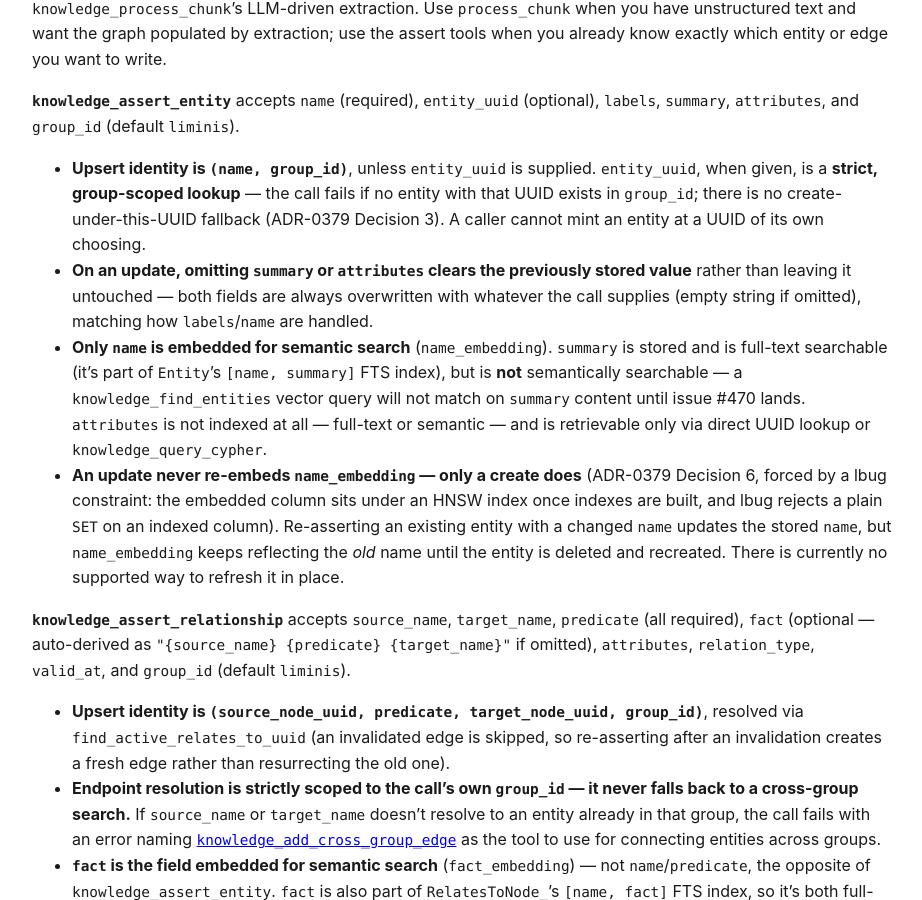
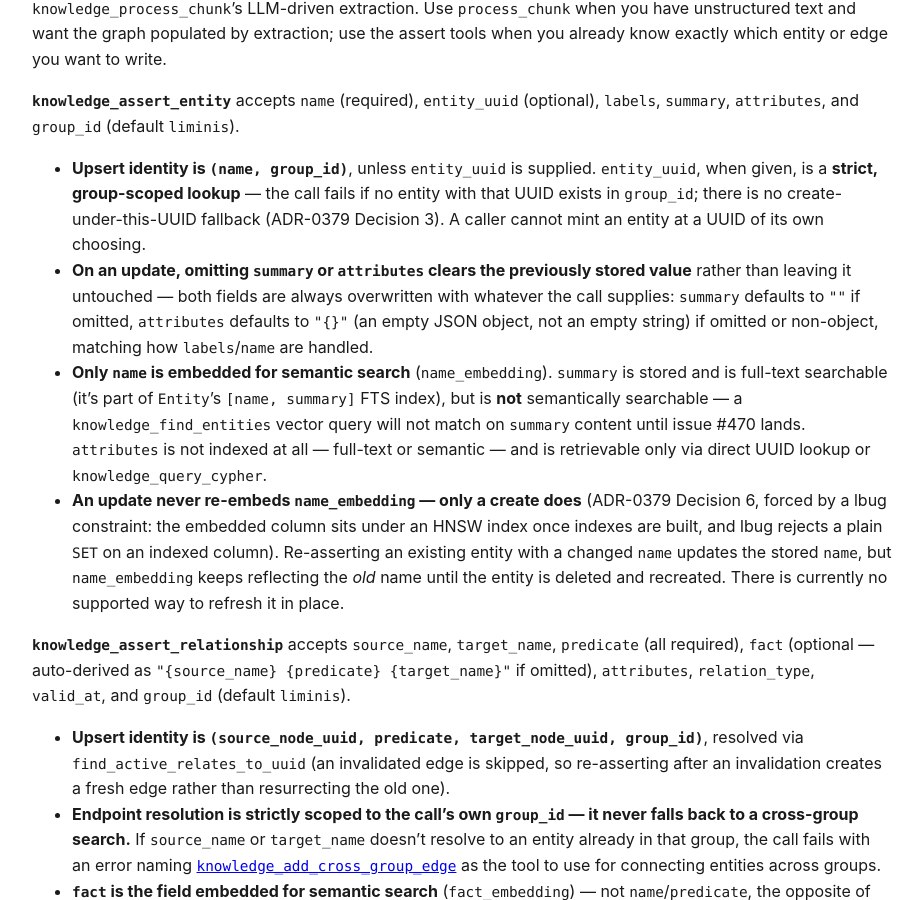
Before and after one commit to verveguy/liminis-context-graph, a Jekyll site: the page built from docs/ipc-mcp-reference.md, in a window 1280 px wide and 900 px high, scrolled down 6328 px. Shown: the whole window, without its empty margins (178-1100 px from the left). Built offline with Jekyll 4.4.1, drawn with Linux system fonts in a browser that asks for light colours.

Commit message:
Fix review finding: attributes defaults to {} not empty string on assert_entity update
Copilot review: the omit-clears-value bullet for knowledge_assert_entity implied both
summary and attributes overwrite to an empty string when omitted. attributes_param_to_string
defaults to "{}" (an empty JSON object) for a missing/non-object attributes param, not "".
Regenerated docs/llms-full.txt to match.

```diff
--- a/docs/ipc-mcp-reference.md
+++ b/docs/ipc-mcp-reference.md
@@ -256,8 +256,9 @@ you already know exactly which entity or edge you want to write.
   in `group_id`; there is no create-under-this-UUID fallback (ADR-0379 Decision 3). A caller
   cannot mint an entity at a UUID of its own choosing.
 - **On an update, omitting `summary` or `attributes` clears the previously stored value** rather
-  than leaving it untouched — both fields are always overwritten with whatever the call supplies
-  (empty string if omitted), matching how `labels`/`name` are handled.
+  than leaving it untouched — both fields are always overwritten with whatever the call supplies:
+  `summary` defaults to `""` if omitted, `attributes` defaults to `"{}"` (an empty JSON object,
+  not an empty string) if omitted or non-object, matching how `labels`/`name` are handled.
 - **Only `name` is embedded for semantic search** (`name_embedding`). `summary` is stored and is
   full-text searchable (it's part of `Entity`'s `[name, summary]` FTS index), but is **not**
   semantically searchable — a `knowledge_find_entities` vector query will not match on `summary`
--- a/docs/llms-full.txt
+++ b/docs/llms-full.txt
@@ -616,8 +616,9 @@ you already know exactly which entity or edge you want to write.
   in `group_id`; there is no create-under-this-UUID fallback (ADR-0379 Decision 3). A caller
   cannot mint an entity at a UUID of its own choosing.
 - **On an update, omitting `summary` or `attributes` clears the previously stored value** rather
-  than leaving it untouched — both fields are always overwritten with whatever the call supplies
-  (empty string if omitted), matching how `labels`/`name` are handled.
+  than leaving it untouched — both fields are always overwritten with whatever the call supplies:
+  `summary` defaults to `""` if omitted, `attributes` defaults to `"{}"` (an empty JSON object,
+  not an empty string) if omitted or non-object, matching how `labels`/`name` are handled.
 - **Only `name` is embedded for semantic search** (`name_embedding`). `summary` is stored and is
   full-text searchable (it's part of `Entity`'s `[name, summary]` FTS index), but is **not**
   semantically searchable — a `knowledge_find_entities` vector query will not match on `summary`
```
